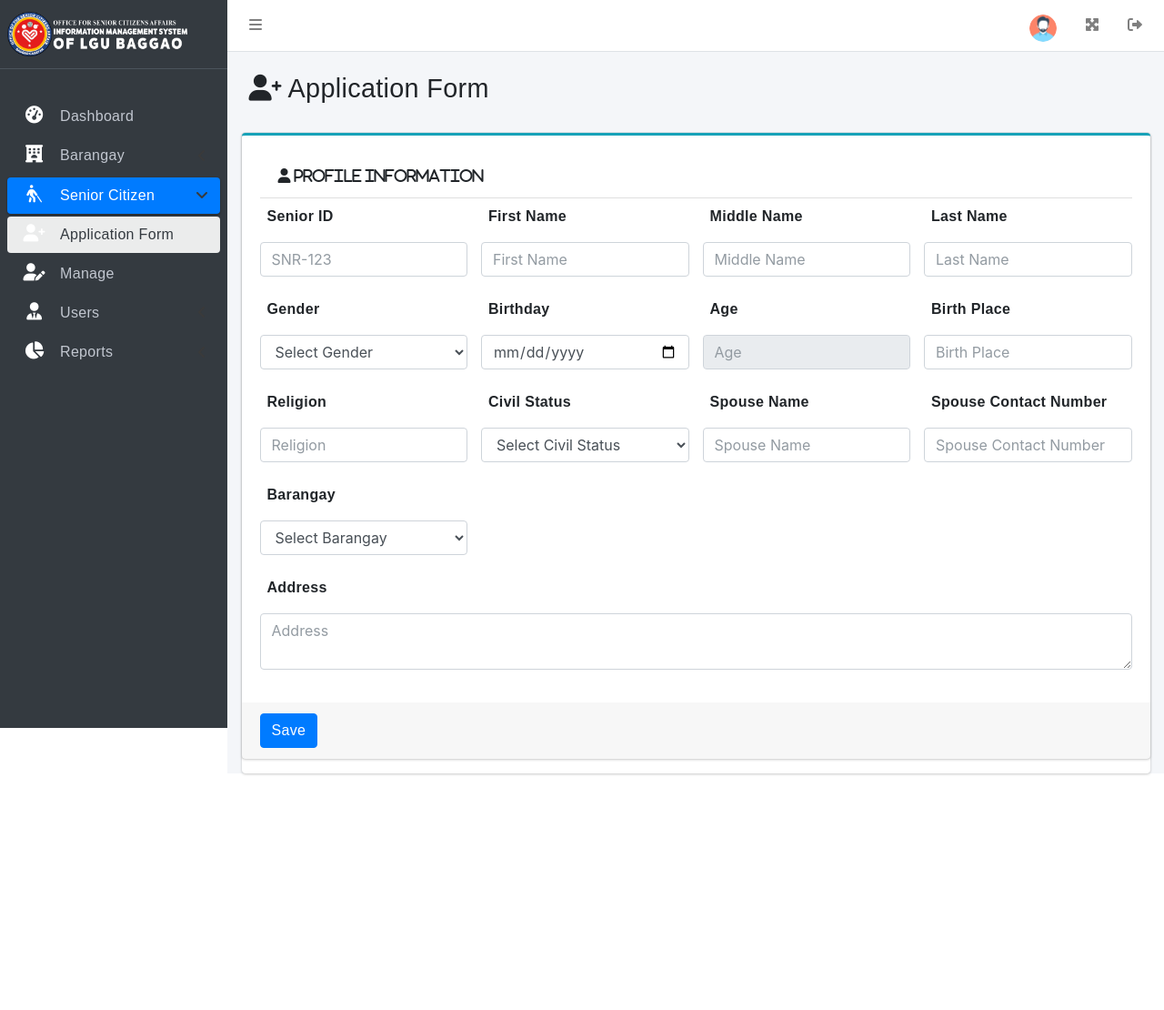
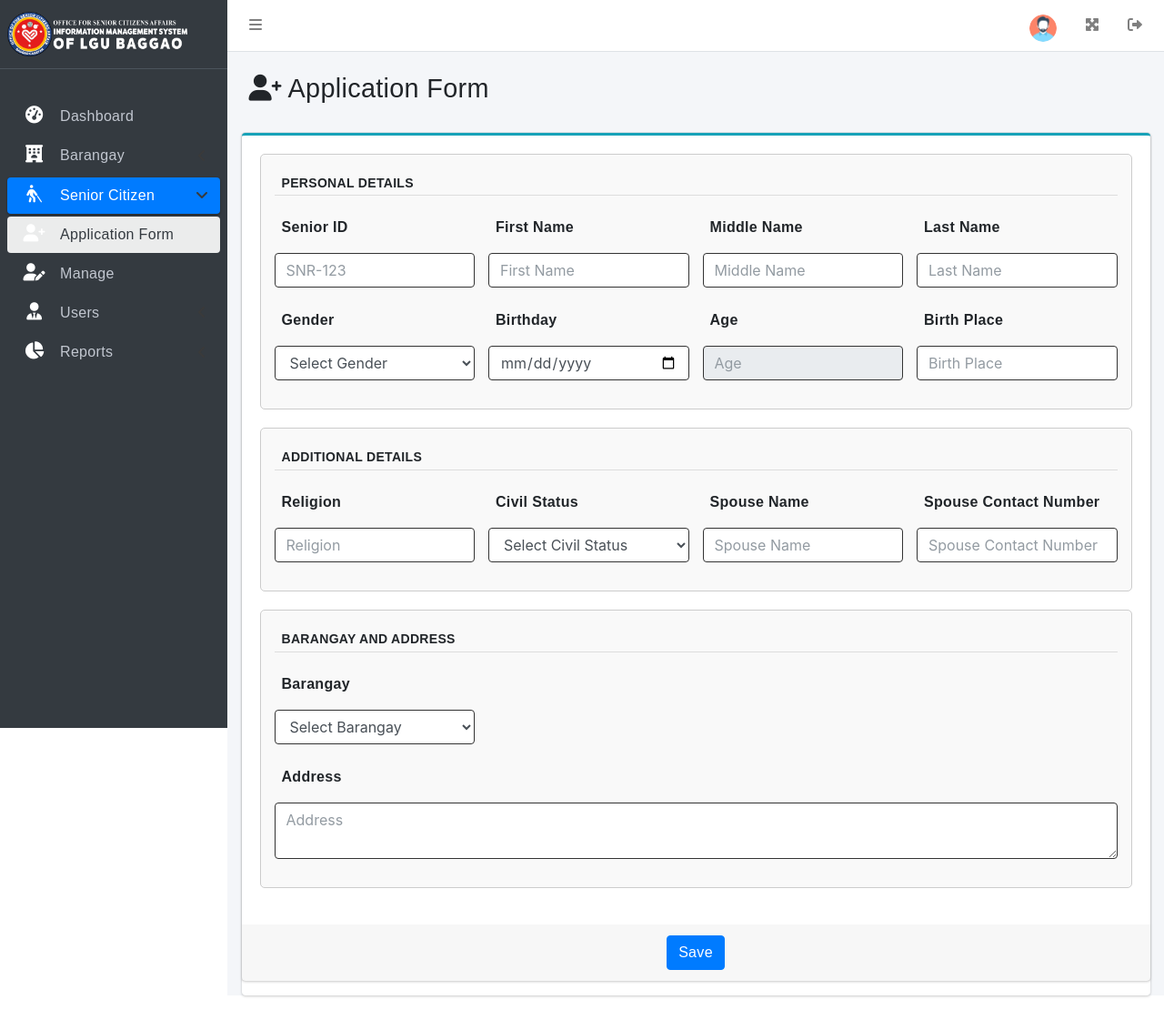
Before and after one commit to ejneshyy/sims, a PHP site: page /admin/pages/add-senior.php in a window 1280 px wide. Shown: the whole page at 91% size. Before the commit the page ends 852 px from the top, so only its background shows below. Run offline with PHP 8.4, Linux system fonts and the light colour scheme; data comes from the database, SQL or seed files in the repository; some libraries are stand-ins or nearby versions.

Commit message:
edited senior form

```diff
--- a/admin/pages/add-senior.php
+++ b/admin/pages/add-senior.php
@@ -45,40 +45,39 @@
             <div class="card card-outline card-info">
                 <form action="../insert-profile.php" method="post" onsubmit="return validateForm()">
                     <div class="card-body">
-                            <div class="row">
-                               <div class="col-md-12">
-                                  <div class="card-header">
-                                     <span class="fa fa-user"> Profile Information</span>
-                                  </div>
+
+                        <!-- Personal Details Section -->
+                        <div class="form-section">
+                            <h6 class="section-title">Personal Details</h6>
                             <div class="row">
                                 <div class="col-md-3">
                                     <div class="form-group">
                                         <label for="seniorId">Senior ID</label>
-                                           <input type="text" id="seniorId" name="senior_id" class="form-control" placeholder="SNR-123" required>
+                                        <input type="text" id="seniorId" name="senior_id" class="form-control form-field" placeholder="SNR-123" required>
                                     </div>
                                 </div>
                                 <div class="col-md-3">
                                     <div class="form-group">
                                         <label for="firstName">First Name</label>
-                                           <input type="text" id="firstName" name="first_name" class="form-control" placeholder="First Name" required>
+                                        <input type="text" id="firstName" name="first_name" class="form-control form-field" placeholder="First Name" required>
                                     </div>
                                 </div>
                                 <div class="col-md-3">
                                     <div class="form-group">
                                         <label for="middleName">Middle Name</label>
-                                           <input type="text" id="middleName" name="middle_name" class="form-control" placeholder="Middle Name">
+                                        <input type="text" id="middleName" name="middle_name" class="form-control form-field" placeholder="Middle Name">
                                     </div>
                                 </div>
                                 <div class="col-md-3">
                                     <div class="form-group">
                                         <label for="lastName">Last Name</label>
-                                           <input type="text" id="lastName" name="last_name" class="form-control" placeholder="Last Name" required>
+                                        <input type="text" id="lastName" name="last_name" class="form-control form-field" placeholder="Last Name" required>
                                     </div>
                                 </div>
                                 <div class="col-md-3">
                                     <div class="form-group">
                                         <label for="gender">Gender</label>
-                                           <select id="gender" name="gender" class="form-control" required>
+                                        <select id="gender" name="gender" class="form-control form-field" required>
                                             <option value="">Select Gender</option>
                                             <option value="Male">Male</option>
                                             <option value="Female">Female</option>
@@ -88,31 +87,38 @@
                                 <div class="col-md-3">
                                     <div class="form-group">
                                         <label for="birthday">Birthday</label>
-                                           <input type="date" id="birthday" name="birthday" class="form-control" onchange="calculateAge()" required>
+                                        <input type="date" id="birthday" name="birthday" class="form-control form-field" onchange="calculateAge()" required>
                                     </div>
                                 </div>
                                 <div class="col-md-3">
                                     <div class="form-group">
                                         <label for="age">Age</label>
-                                           <input type="number" id="age" name="age" class="form-control" placeholder="Age" readonly>
+                                        <input type="number" id="age" name="age" class="form-control form-field" placeholder="Age" readonly>
                                     </div>
                                 </div>
                                 <div class="col-md-3">
                                     <div class="form-group">
                                         <label for="birthPlace">Birth Place</label>
-                                           <input type="text" id="birthPlace" name="birth_place" class="form-control" placeholder="Birth Place">
+                                        <input type="text" id="birthPlace" name="birth_place" class="form-control form-field" placeholder="Birth Place">
                                     </div>
                                 </div>
+                            </div>
+                        </div>
+
+                        <!-- Additional Details Section -->
+                        <div class="form-section">
+                            <h6 class="section-title">Additional Details</h6>
+                            <div class="row">
                                 <div class="col-md-3">
                                     <div class="form-group">
                                         <label for="religion">Religion</label>
-                                           <input type="text" id="religion" name="religion" class="form-control" placeholder="Religion">
+                                        <input type="text" id="religion" name="religion" class="form-control form-field" placeholder="Religion">
                                     </div>
                                 </div>
                                 <div class="col-md-3">
                                     <div class="form-group">
                                         <label for="civilStatus">Civil Status</label>
-                                           <select id="civilStatus" name="civil_status" class="form-control">
+                                        <select id="civilStatus" name="civil_status" class="form-control form-field">
                                             <option value="">Select Civil Status</option>
                                             <option value="Single">Single</option>
                                             <option value="Married">Married</option>
@@ -124,22 +130,26 @@
                                 <div class="col-md-3">
                                     <div class="form-group">
                                         <label for="spouseName">Spouse Name</label>
-                                           <input type="text" id="spouseName" name="spouse_name" class="form-control" placeholder="Spouse Name">
+                                        <input type="text" id="spouseName" name="spouse_name" class="form-control form-field" placeholder="Spouse Name">
                                     </div>
                                 </div>
                                 <div class="col-md-3">
                                     <div class="form-group">
                                         <label for="spouseContact">Spouse Contact Number</label>
-                                           <input type="text" id="spouseContact" name="spouse_contact_number" class="form-control" placeholder="Spouse Contact Number">
+                                        <input type="text" id="spouseContact" name="spouse_contact_number" class="form-control form-field" placeholder="Spouse Contact Number">
                                     </div>
                                 </div>
-                                     <!-- Barangay Display -->
-                                 <!-- Barangay Select Field -->
-                           <!-- Barangay Select Field -->
+                            </div>
+                        </div>
+
+                        <!-- Barangay and Address Section -->
+                        <div class="form-section">
+                            <h6 class="section-title">Barangay and Address</h6>
+                            <div class="row">
                                 <div class="col-md-3">
                                     <div class="form-group">
                                         <label for="barangay">Barangay</label>
-                                           <select id="barangay" name="barangay_assigned" class="form-control" required>
+                                        <select id="barangay" name="barangay_assigned" class="form-control form-field" required>
                                             <option value="">Select Barangay</option>
                                             <?php foreach ($barangays as $barangay): ?>
                                                 <option value="<?php echo htmlspecialchars($barangay); ?>">
@@ -152,13 +162,12 @@
                                 <div class="col-md-12">
                                     <div class="form-group">
                                         <label for="address">Address</label>
-                                           <textarea id="address" name="address" class="form-control" placeholder="Address"></textarea>
-                                        </div>
-                                     </div>
-                                     <!-- Additional form fields can be uncommented if needed -->
+                                        <textarea id="address" name="address" class="form-control form-field" placeholder="Address"></textarea>
                                     </div>
                                 </div>
                             </div>
+                        </div>
+
                     </div>
                     <div class="card-footer">
                         <button type="submit" class="btn btn-primary">Save</button>
@@ -168,8 +177,32 @@
         </div>
     </div>
 </section>
-        </div>
-    </div>
+
+<style>
+    .form-section {
+        margin-bottom: 20px;
+        border: 1px solid #ccc;
+        padding: 15px;
+        border-radius: 5px;
+        background-color: #f9f9f9;
+    }
+    .section-title {
+        font-weight: bold;
+        margin-bottom: 15px;
+        text-transform: uppercase;
+        font-size: 14px;
+        border-bottom: 1px solid #ddd;
+        padding-bottom: 5px;
+    }
+    .form-field {
+        border: 1px solid #333;
+        box-shadow: none;
+    }
+    .card-footer {
+        text-align: center;
+    }
+</style>
+
     <script>
         function calculateAge() {
            var birthdayInput = document.getElementById('birthday');
```
Lines whose indentation alone changed are shown as unchanged.
